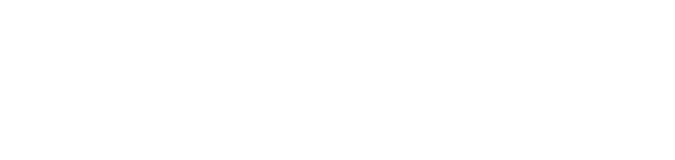
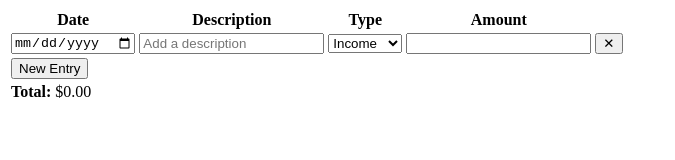
Before and after one commit to akrhode/expense-tracker, a plain HTML site: page index.html in a window 1280 px wide. Shown: the whole page, without its empty margins (0-675 px from the left). Drawn offline with Linux system fonts and the light colour scheme.

Commit message:
Buil form elements

```diff
--- a/index.html
+++ b/index.html
@@ -5,8 +5,58 @@
     <meta http-equiv="X-UA-Compatible" content="IE=edge" />
     <meta name="viewport" content="width=device-width, initial-scale=1.0" />
     <title>Expense Tracker</title>
-    <style rel="stylesheet" href="style.css"></style>
-    <script type="module" src="skript.js"></script>
+    <link rel="stylesheet" href="style.css" />
+    <script type="module" src="skript.js">
+    </script>
   </head>
-  <body></body>
+  <body>
+    <div id="app">
+      <table class="budget-tracker">
+    <tr>
+      <th>Date</th>
+      <th>Description</th>
+      <th>Type</th>
+      <th>Amount</th>
+      <th></th>
+    </tr>
+    <tbody class="entries">
+      <tr>
+        <td>
+          <input class="input input-date" type="date" />
+        </td>
+          <td>
+            <input class="input input-description" type="text" placeholder="Add a description">
+          </td>
+          <td>
+            <select class="input input-type">
+            <option value="income">Income</option>
+            <option value="expense">Expense</option>
+            </select>
+          </td>
+            <td>
+              <input type="number" class="input input-amount">
+            </td>
+            <td>
+              <button type="button" class="delete-entry">&#10005</button>
+        </td>
+      </tr>
+    </tbody>
+    <tbody>
+      <tr>
+        <td colspan="5" class="controls">
+          <button type="button" class="new-entry">New Entry</button>
+        </td>
+      </tr>
+    </tbody>
+    <tfoot>
+      <tr>
+        <td colspan="5" class="summary">
+          <strong>Total:</strong>
+          <span class="total">$0.00</span>
+        </td>
+      </tr>
+    </tfoot>
+  </table>
+</div>
+  </body>
 </html>
```
